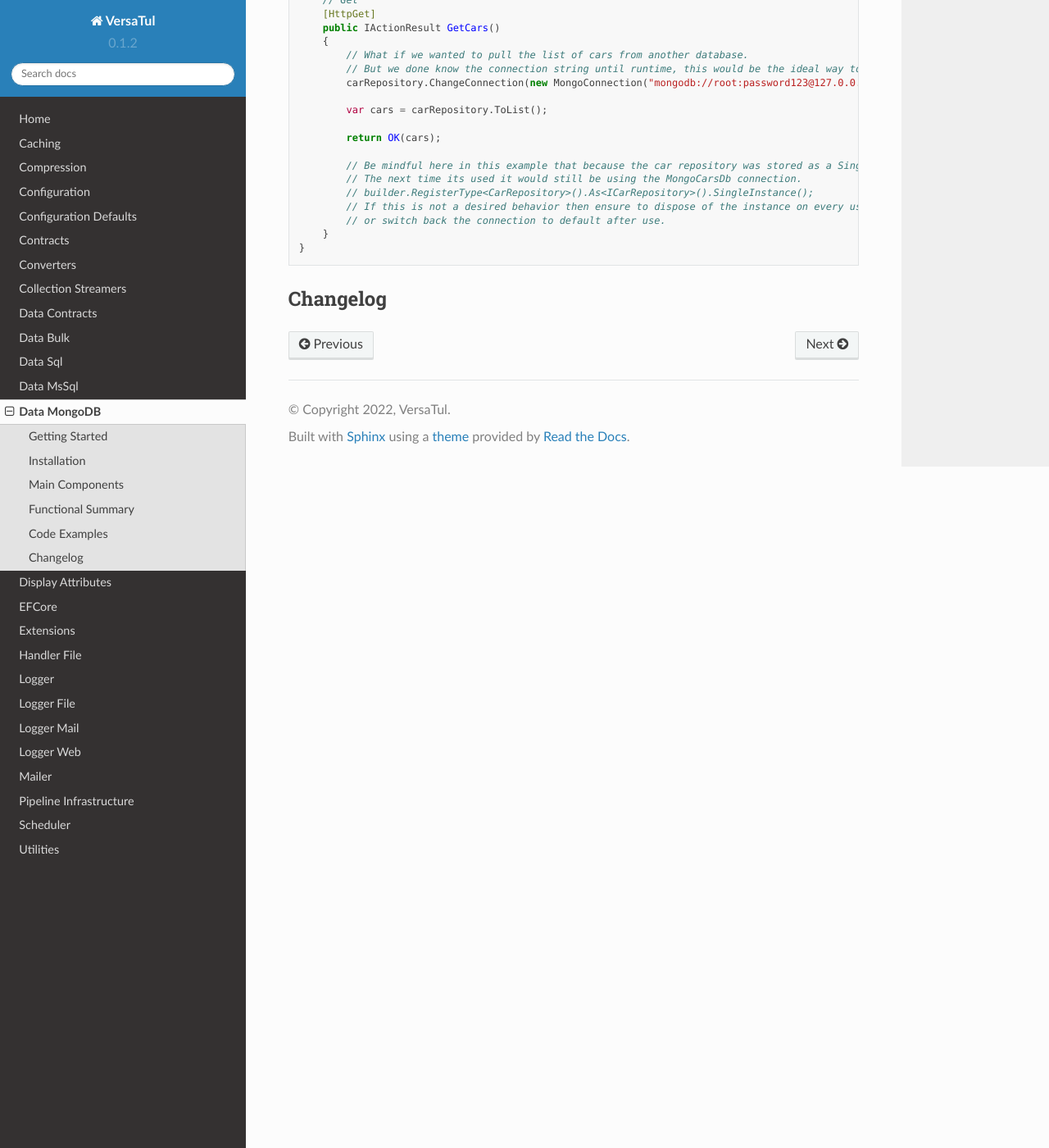
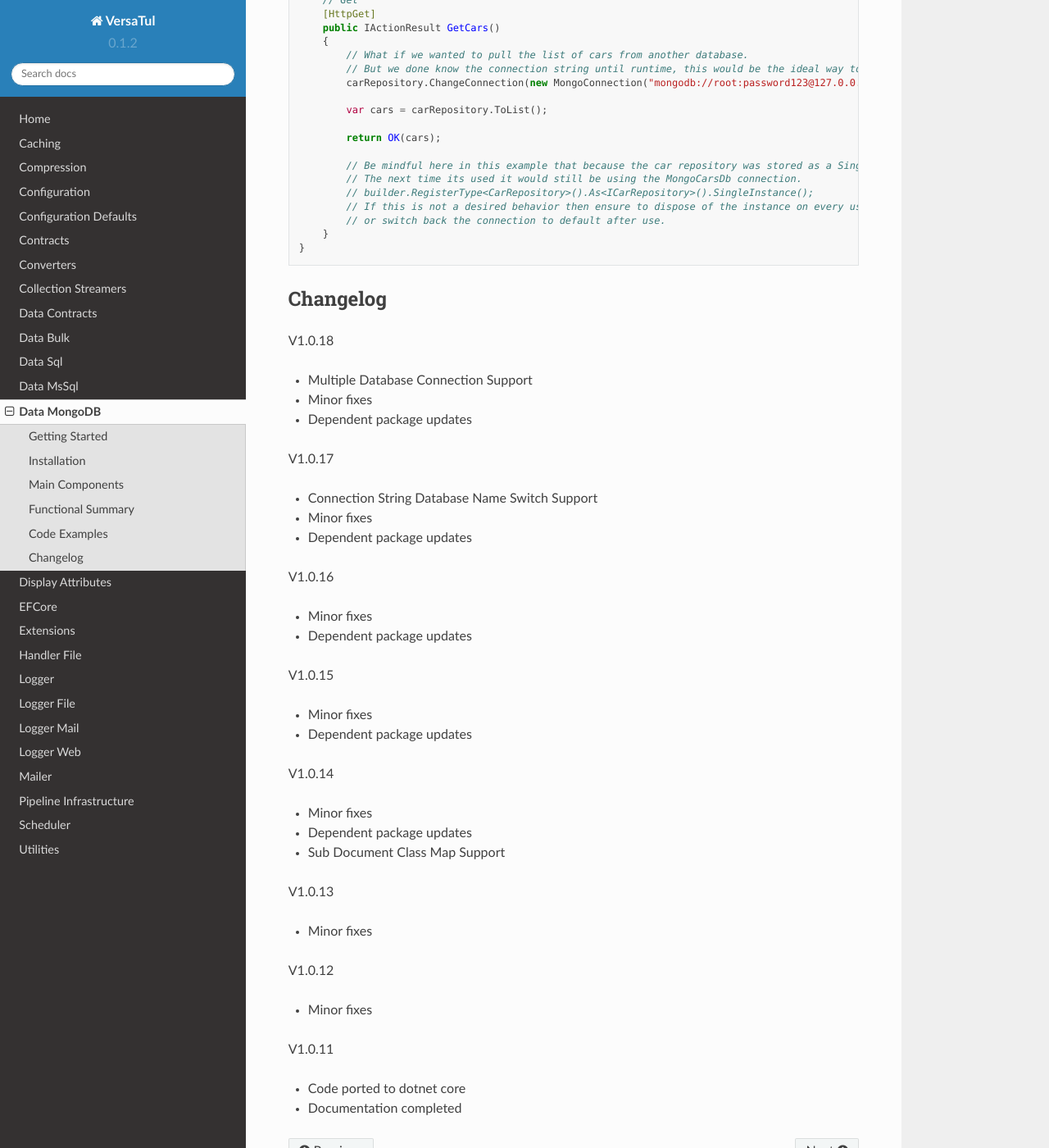
Before and after one commit to BjornWilliams/DocsVersaTul, a Sphinx documentation site: the page built from docs/source/mongodb.rst, in a window 1280 px wide and 1400 px high, scrolled down 5276 px. Shown: the whole window at 82% size. Built offline with Sphinx 7.4.7 and the Read the Docs theme 2.0.0, drawn with Linux system fonts in a browser that asks for light colours.

Commit message:
Update mongodb.rst

```diff
--- a/docs/source/mongodb.rst
+++ b/docs/source/mongodb.rst
@@ -292,3 +292,44 @@ Code Examples
 
 Changelog
 -------------
+
+V1.0.18
+
+* Multiple Database Connection Support
+* Minor fixes
+* Dependent package updates
+
+V1.0.17
+
+* Connection String Database Name Switch Support
+* Minor fixes
+* Dependent package updates
+
+V1.0.16
+
+* Minor fixes
+* Dependent package updates
+
+V1.0.15
+
+* Minor fixes
+* Dependent package updates
+
+V1.0.14
+
+* Minor fixes
+* Dependent package updates
+* Sub Document Class Map Support
+
+V1.0.13
+
+* Minor fixes
+
+V1.0.12
+
+* Minor fixes
+
+V1.0.11
+
+* Code ported to dotnet core
+* Documentation completed
```
